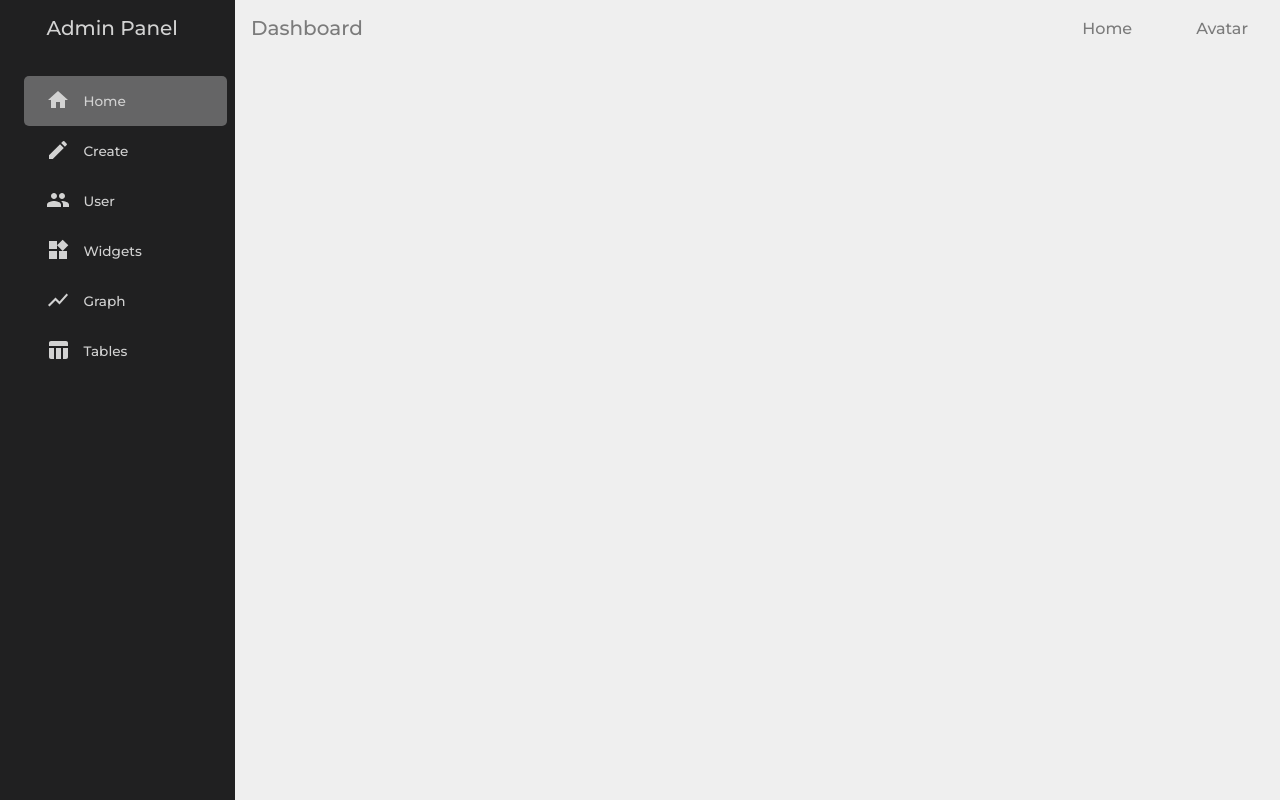
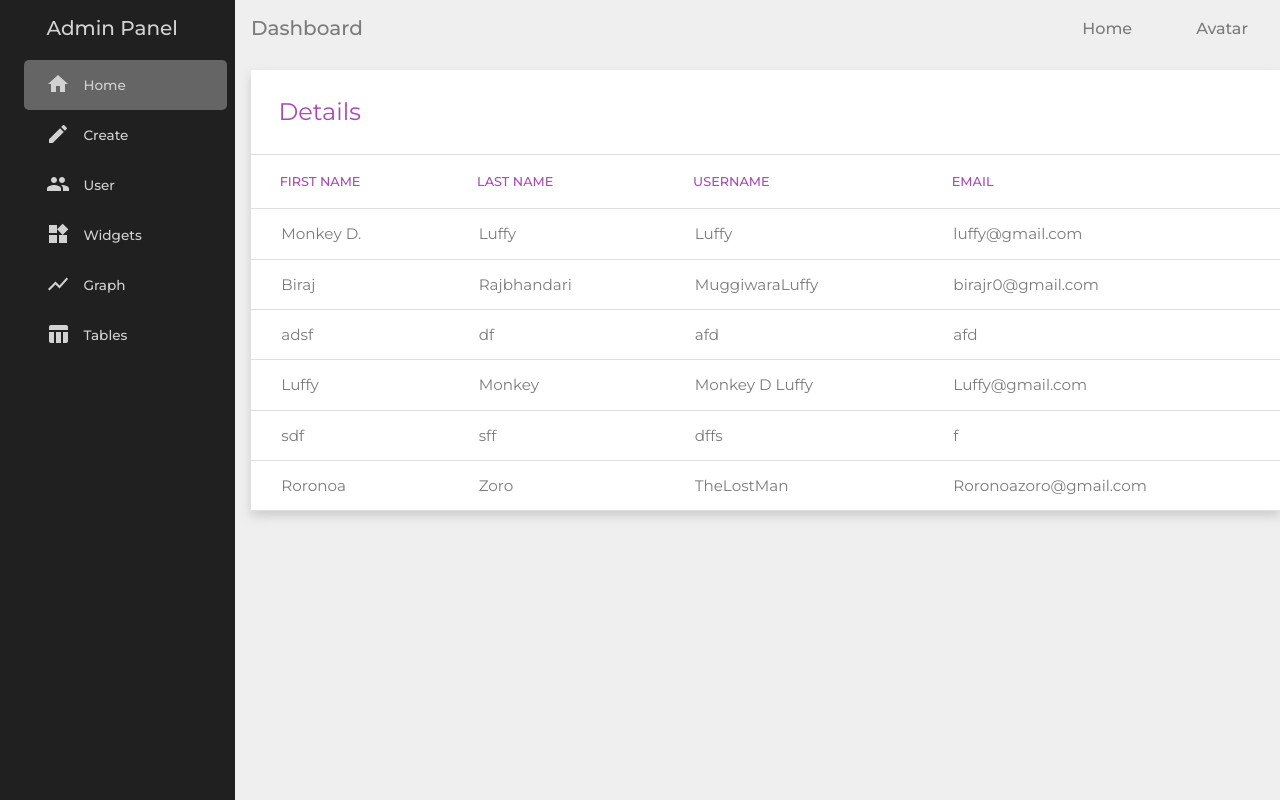
Before and after one commit to birajrb/admin-panel-css, a React (Create React App) app: page / in a window 1280 px wide. Built offline with nearby package versions, Linux system fonts and the light colour scheme; data requests are answered from the project's data file.

Commit message:
Adds table to home page

```diff
--- a/data/db.json
+++ b/data/db.json
@@ -6,6 +6,41 @@
       "username": "Luffy",
       "email": "luffy@gmail.com",
       "id": 1
+    },
+    {
+      "fname": "Biraj",
+      "lname": "Rajbhandari",
+      "username": "MuggiwaraLuffy",
+      "email": "birajr0@gmail.com",
+      "id": 2
+    },
+    {
+      "fname": "adsf",
+      "lname": "df",
+      "username": "afd",
+      "email": "afd",
+      "id": 4
+    },
+    {
+      "fname": "Luffy",
+      "lname": "Monkey",
+      "username": "Monkey D Luffy",
+      "email": "Luffy@gmail.com",
+      "id": 5
+    },
+    {
+      "fname": "sdf",
+      "lname": "sff",
+      "username": "dffs",
+      "email": "f",
+      "id": 6
+    },
+    {
+      "fname": "Roronoa",
+      "lname": "Zoro",
+      "username": "TheLostMan",
+      "email": "Roronoazoro@gmail.com",
+      "id": 7
     }
   ]
 }
--- a/src/App.js
+++ b/src/App.js
@@ -3,6 +3,7 @@ import Navbar from "./components/navbar/Navbar";
 import Sidebar from "./components/sidebar/Sidebar";
 import { BrowserRouter as Router, Switch, Route } from "react-router-dom";
 import Create from "./pages/Create";
+import Home from "./pages/Home";
 
 function App() {
   return (
@@ -17,6 +18,9 @@ function App() {
             <Route path="/create" exact>
               <Create />
             </Route>
+            <Route path="/" exact>
+              <Home />
+            </Route>
           </Switch>
         </div>
       </div>
--- a/src/components/sidebar/Sidebar.jsx
+++ b/src/components/sidebar/Sidebar.jsx
@@ -1,4 +1,3 @@
-import React, { useRef, useState } from "react";
 import styles from "./Sidebar.module.css";
 import HomeIcon from "@mui/icons-material/Home";
 import CreateIcon from "@mui/icons-material/Create";
@@ -6,12 +5,11 @@ import GroupIcon from "@mui/icons-material/Group";
 import WidgetsIcon from "@mui/icons-material/Widgets";
 import ShowChartIcon from "@mui/icons-material/ShowChart";
 import TableChartIcon from "@mui/icons-material/TableChart";
-import { useHistory } from "react-router-dom";
+import { useHistory, useLocation } from "react-router-dom";
 
 function Sidebar() {
   const history = useHistory();
-  const reference = useRef(null);
-  const [active, setActive] = useState(0);
+  const location = useLocation();
 
   const menuItems = [
     { title: "Home", icon: <HomeIcon />, path: "/" },
@@ -22,10 +20,6 @@ function Sidebar() {
     { title: "Tables", icon: <TableChartIcon />, path: "/table" },
   ];
 
-  const handleClick = (item, key) => {
-    setActive(key);
-    history.push(item.path);
-  };
   return (
     <div className={styles.sidebar}>
       <div className={styles.titleContainer}>
@@ -33,12 +27,12 @@ function Sidebar() {
         <div className={styles.title}>Admin Panel</div>
       </div>
       <div className={styles.sidebarItems}>
-        <ul className={styles.itemsList} ref={reference}>
+        <ul className={styles.itemsList}>
           {menuItems.map((item, key) => (
             <li
               key={key}
-              className={active === key ? styles.active : null}
-              onClick={() => handleClick(item, key)}
+              className={location.pathname === item.path ? styles.active : null}
+              onClick={() => history.push(item.path)}
             >
               <div className={styles.spacing}></div>
               <div className={styles.icon}>{item.icon}</div>
--- a/src/pages/Create.jsx
+++ b/src/pages/Create.jsx
@@ -1,9 +1,25 @@
-import React from "react";
+import React, { useState } from "react";
+import { useHistory } from "react-router";
 import styles from "./Create.module.css";
 
 export default function Create() {
+  const [fname, setFname] = useState("");
+  const [lname, setLname] = useState("");
+  const [username, setUsername] = useState("");
+  const [email, setEmail] = useState("");
+
+  const history = useHistory();
+
   const handleSubmit = (e) => {
+    console.log(fname, lname, username, email);
     e.preventDefault();
+    fetch("http://localhost:8000/details", {
+      method: "POST",
+      headers: {
+        "Content-Type": "application/json",
+      },
+      body: JSON.stringify({ fname, lname, username, email }),
+    }).then(() => history.push("/"));
   };
 
   // const handleAnimation = () => {
@@ -33,6 +49,8 @@ export default function Create() {
             id="fname"
             name="firstname"
             placeholder="First Name"
+            value={fname}
+            onChange={(e) => setFname(e.target.value)}
           ></input>
           <label for="fname" className={styles.labels}>
             First Name
@@ -45,6 +63,8 @@ export default function Create() {
             id="lastname"
             name="lastname"
             placeholder="Last Name"
+            value={lname}
+            onChange={(e) => setLname(e.target.value)}
           ></input>
           <label for="lastname" className={styles.labels}>
             Last Name
@@ -57,6 +77,8 @@ export default function Create() {
             id="username"
             name="username"
             placeholder="Username"
+            value={username}
+            onChange={(e) => setUsername(e.target.value)}
           ></input>
           <label for="username" className={styles.labels}>
             Username
@@ -69,6 +91,8 @@ export default function Create() {
             id="email"
             name="email"
             placeholder="Email"
+            value={email}
+            onChange={(e) => setEmail(e.target.value)}
           ></input>
           <label for="email" className={styles.labels}>
             Email
--- a/src/pages/Create.module.css
+++ b/src/pages/Create.module.css
@@ -1,9 +1,9 @@
 .container {
   max-width: 700px;
   width: 100%;
-  height: 100%;
-  padding: 1em 2em 0;
-  background: #efefef;
+  padding: 2em 2em 2em;
+  background: white;
+  border-radius: 6px;
   /* overflow-y: scroll; */
 }
 
@@ -18,7 +18,7 @@
 }
 
 .labels {
-  font-size: 1rem;
+  font-size: 0.96rem;
   display: block;
   opacity: 1;
   transform: translateY(-1.65em);
@@ -28,10 +28,9 @@
 
 .inputs {
   box-shadow: none;
-  background: #efefef;
   border-radius: 0;
-  border-color: #ccc;
   border-style: none none solid none;
+  border-bottom: 1px solid #ccc;
   width: 100%;
   transition: all 500ms;
   padding: 0.5em 0;
@@ -76,7 +75,7 @@
 } */
 
 .btn {
-  background: #9c27b0;
+  background-image: linear-gradient(to bottom right, #ab47bc, #9127ac);
   width: 20%;
   color: white;
   text-transform: uppercase;
--- /dev/null
+++ b/src/pages/Home.jsx
@@ -0,0 +1,51 @@
+import React, { useState, useEffect } from "react";
+import styles from "./Home.module.css";
+
+function Home() {
+  const [data, setData] = useState([]);
+  useEffect(() => {
+    fetch("http://localhost:8000/details")
+      .then((res) => {
+        if (res.ok) {
+          return res.json();
+        }
+        throw res;
+      })
+      .then((data) => setData(data));
+
+    console.log(data);
+  }, []);
+  return (
+    <div>
+      <div>
+        <table className={styles.table}>
+          <thead className={styles.headerDetails}>
+            <tr>
+              <td className={styles.details} rowspan="4">
+                Details
+              </td>
+            </tr>
+          </thead>
+          <thead>
+            <tr>
+              <th>First Name</th>
+              <th>Last Name</th>
+              <th>Username</th>
+              <th>Email</th>
+            </tr>
+          </thead>
+          {data.map((item) => (
+            <tr key={item.id}>
+              <td>{item.fname}</td>
+              <td>{item.lname}</td>
+              <td>{item.username}</td>
+              <td>{item.email}</td>
+            </tr>
+          ))}
+        </table>
+      </div>
+    </div>
+  );
+}
+
+export default Home;
--- /dev/null
+++ b/src/pages/Home.module.css
@@ -0,0 +1,49 @@
+*,
+*::after,
+*::before {
+  box-sizing: border-box;
+  margin: 0;
+  padding: 0;
+}
+
+.table {
+  border-collapse: collapse;
+  box-shadow: 0 5px 10px #ccc;
+  background: #ffffff;
+  text-align: left;
+  overflow: hidden;
+  width: 100%;
+}
+
+.headerDetails {
+  font-size: 1.25rem;
+}
+
+.details {
+  padding: 1.15em;
+  font-size: 1.5rem;
+  font-weight: 400;
+}
+
+thead {
+  border-bottom: 1px solid #e0e0e0;
+  color: #a949b5;
+}
+
+tr {
+  border-bottom: 1px solid #e0e0e0;
+}
+
+th {
+  padding: 1.5em 2.25em;
+  text-transform: uppercase;
+  letter-spacing: 2;
+  font-size: 0.8rem;
+  font-weight: 500;
+}
+
+td {
+  padding: 1em 2em;
+  font-size: 0.95rem;
+  font-weight: 400;
+}
```
